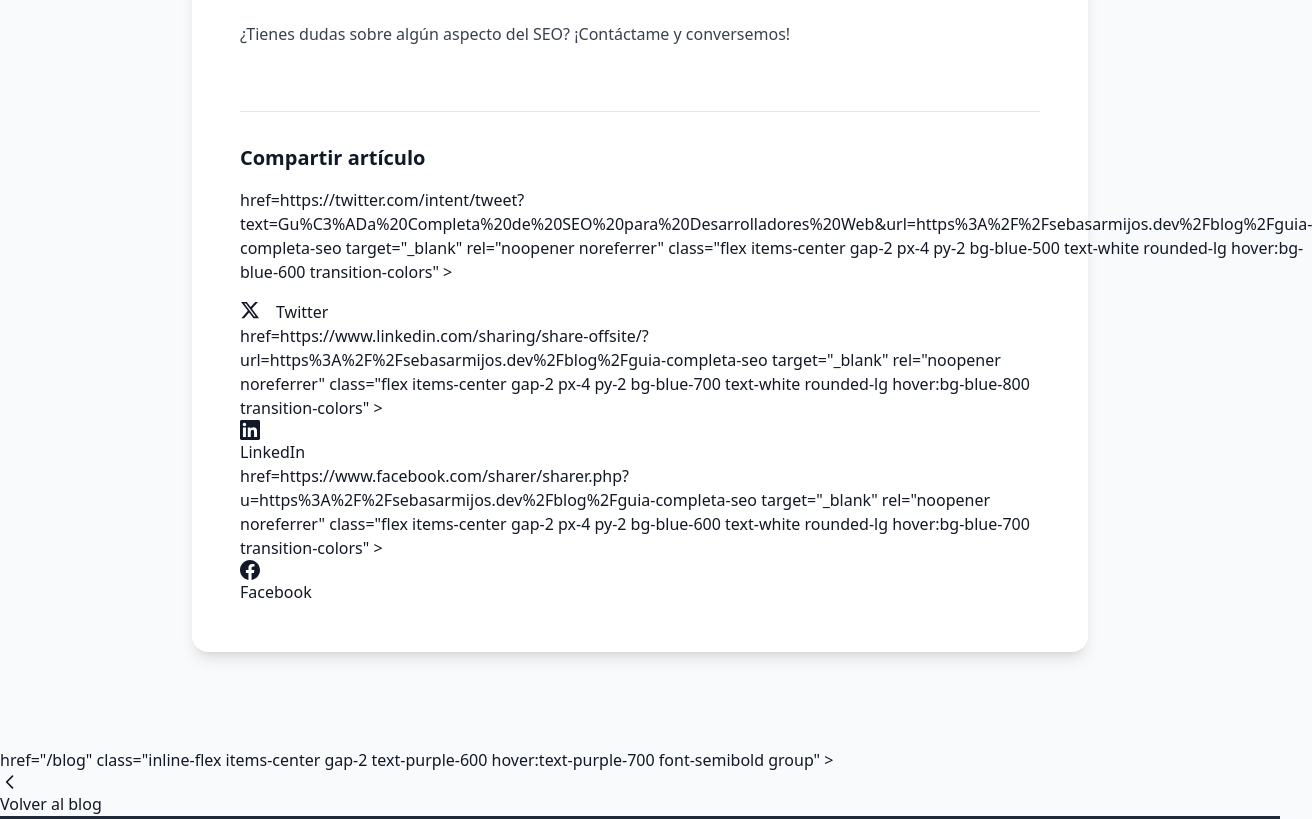
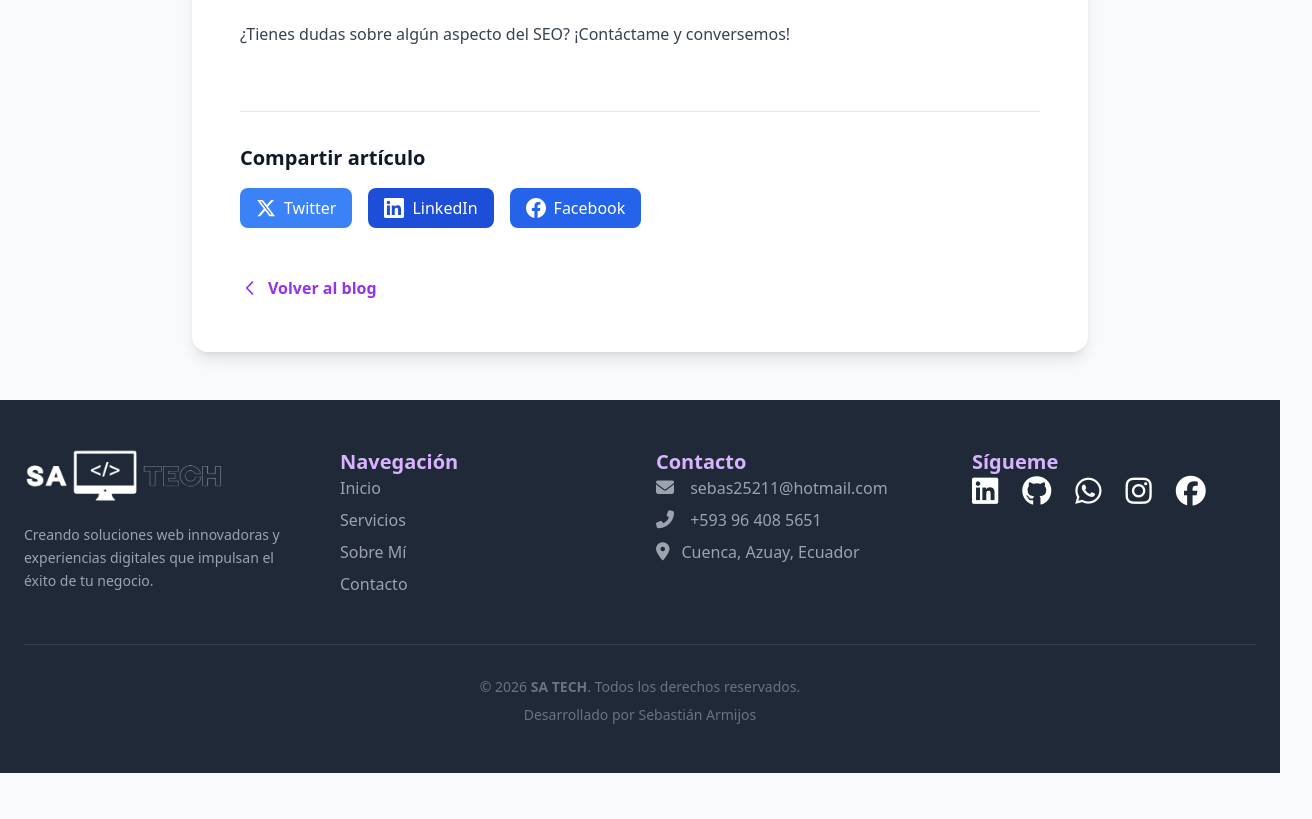
Before and after one commit to sebastian8080/portfolio-astro, an Astro site: page /blog/guia-completa-seo in a window 1280 px wide. Shown: the part 7945-8764 px from the top of the page, 1312 px wide, since content can reach past the window. Built offline with nearby package versions, Linux system fonts and the light colour scheme; Astro itself is replaced by a stand-in of ours.

Commit message:
fix: html code

```diff
--- a/src/pages/blog/[slug].astro
+++ b/src/pages/blog/[slug].astro
@@ -23,6 +23,13 @@ const formattedDate = new Intl.DateTimeFormat("es-ES", {
   month: "long",
   day: "numeric",
 }).format(entry.data.pubDate);
+
+// URLs para compartir
+const shareUrl = Astro.url.href;
+const shareTitle = entry.data.title;
+const twitterUrl = `https://twitter.com/intent/tweet?text=${encodeURIComponent(shareTitle)}&url=${encodeURIComponent(shareUrl)}`;
+const linkedinUrl = `https://www.linkedin.com/sharing/share-offsite/?url=${encodeURIComponent(shareUrl)}`;
+const facebookUrl = `https://www.facebook.com/sharer/sharer.php?u=${encodeURIComponent(shareUrl)}`;
 ---
 
 <Layout
@@ -127,10 +134,11 @@ const formattedDate = new Intl.DateTimeFormat("es-ES", {
             Compartir artículo
           </h3>
           <div class="flex flex-wrap gap-4">
-            href={
-              `https://twitter.com/intent/tweet?text=${encodeURIComponent(entry.data.title)}&url=${encodeURIComponent(Astro.url.href)}`
-            }
-            target="_blank" rel="noopener noreferrer" class="flex items-center gap-2
+            <a
+              href={twitterUrl}
+              target="_blank"
+              rel="noopener noreferrer"
+              class="flex items-center gap-2
             px-4 py-2 bg-blue-500 text-white rounded-lg hover:bg-blue-600 transition-colors"
             >
               <svg class="w-5 h-5" fill="currentColor" viewBox="0 0 24 24">
@@ -139,12 +147,12 @@ const formattedDate = new Intl.DateTimeFormat("es-ES", {
                 ></path>
               </svg>
               Twitter
-          </div>
-
-          href={
-            `https://www.linkedin.com/sharing/share-offsite/?url=${encodeURIComponent(Astro.url.href)}`
-          }
-          target="_blank" rel="noopener noreferrer" class="flex items-center gap-2
+            </a>
+            <a
+              href={linkedinUrl}
+              target="_blank"
+              rel="noopener noreferrer"
+              class="flex items-center gap-2
           px-4 py-2 bg-blue-700 text-white rounded-lg hover:bg-blue-800 transition-colors"
             >
               <svg class="w-5 h-5" fill="currentColor" viewBox="0 0 24 24">
@@ -153,12 +161,12 @@ const formattedDate = new Intl.DateTimeFormat("es-ES", {
                 ></path>
               </svg>
               LinkedIn
-        </div>
-
-        href={
-          `https://www.facebook.com/sharer/sharer.php?u=${encodeURIComponent(Astro.url.href)}`
-        }
-        target="_blank" rel="noopener noreferrer" class="flex items-center gap-2 px-4
+            </a>
+            <a
+              href={facebookUrl}
+              target="_blank"
+              rel="noopener noreferrer"
+              class="flex items-center gap-2 px-4
         py-2 bg-blue-600 text-white rounded-lg hover:bg-blue-700 transition-colors"
             >
               <svg class="w-5 h-5" fill="currentColor" viewBox="0 0 24 24">
@@ -167,14 +175,15 @@ const formattedDate = new Intl.DateTimeFormat("es-ES", {
                 ></path>
               </svg>
               Facebook
+            </a>
           </div>
-    </div>
-  </article>
-
           <!-- Navegación al blog -->
           <div class="mt-12">
-    href="/blog" class="inline-flex items-center gap-2 text-purple-600
-    hover:text-purple-700 font-semibold group" >
+            <a
+              href="/blog"
+              class="inline-flex items-center gap-2 text-purple-600
+    hover:text-purple-700 font-semibold group"
+            >
               <svg
                 class="w-5 h-5 transition-transform group-hover:-translate-x-1"
                 fill="none"
@@ -188,7 +197,12 @@ const formattedDate = new Intl.DateTimeFormat("es-ES", {
                   d="M15 19l-7-7 7-7"></path>
               </svg>
               Volver al blog
+            </a>
           </div>
+        </div>
+      </div>
+    </div>
+  </article>
 </Layout>
 
 <!-- Posts Relacionados -->
```
Lines whose indentation alone changed are shown as unchanged.
